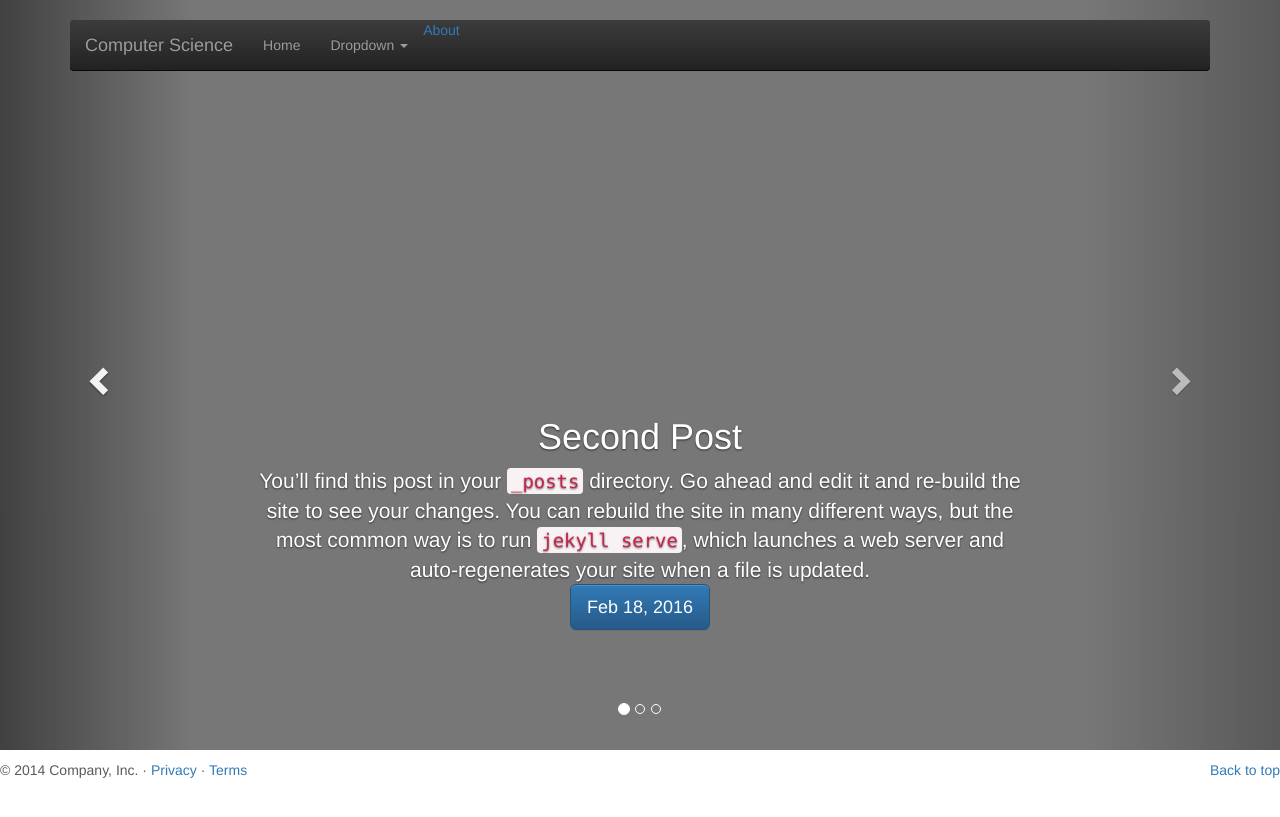
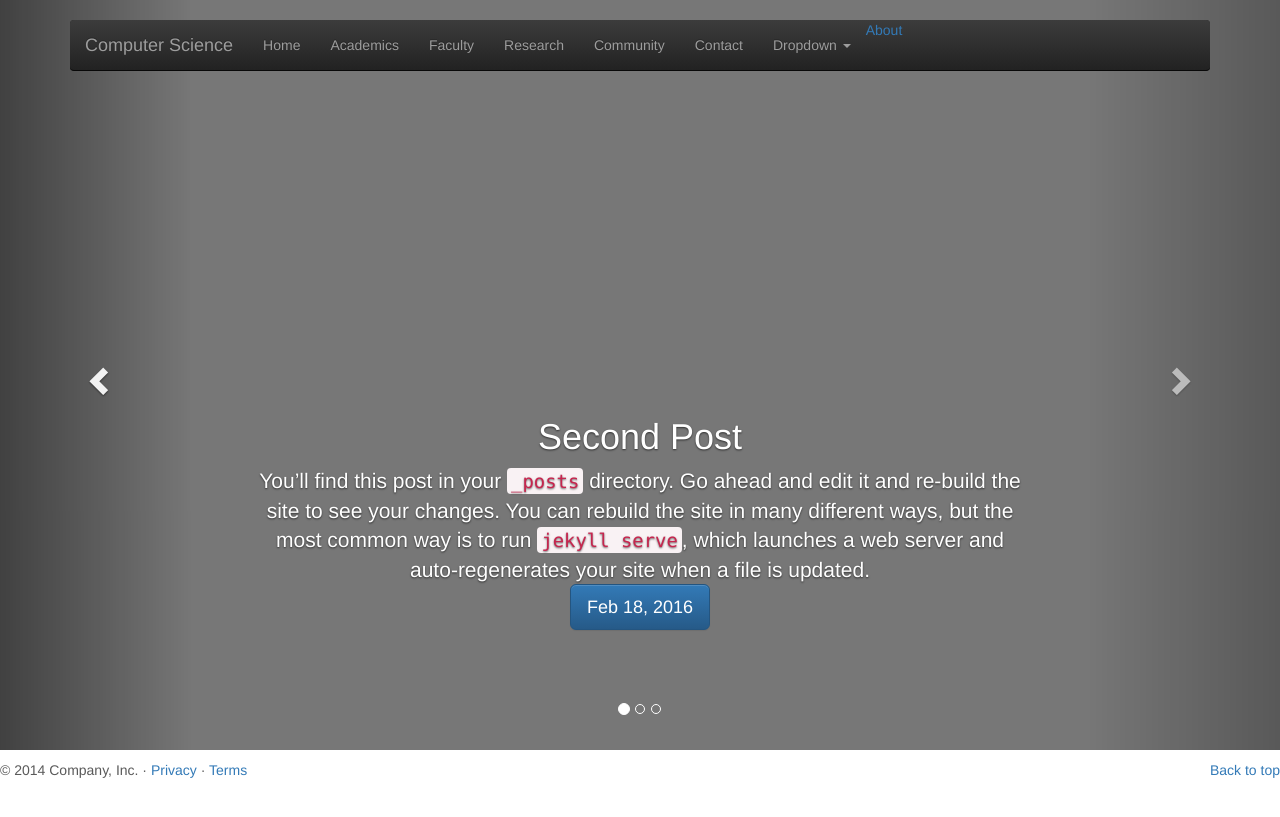
Before and after one commit to sphasim/at, a Jekyll site: the page built from index.html, in a window 1280 px wide. Shown: the top 817 px of the page. Built offline with Jekyll 4.4.1, drawn with Linux system fonts in a browser that asks for light colours; nearby versions of some CDN libraries.

Commit message:
added dir and pages

```diff
--- a/_includes/header.html
+++ b/_includes/header.html
@@ -17,6 +17,11 @@
             <div id="navbar" class="navbar-collapse collapse">
               <ul class="nav navbar-nav">
                 <li><a href="{{ site.baseurl }}/">Home</a></li>
+                <li><a href="/at/academics/">Academics</a></li>
+                <li><a href="/at/faculty/">Faculty</a></li>
+                <li><a href="/at/research/">Research</a></li>
+                <li><a href="/at/community/">Community</a></li>
+                <li><a href="/at/contact.html/">Contact</a></li>
                 {% for my_page in site.pages %}
                     {% if my_page.title %}
           <a href="{{ my_page.url | prepend: site.baseurl }}">{{ my_page.title }}</a>
```
Also changed, not shown: academics/index.md (added), community/index.html (added), community/index.md (added), contact.html (added), faculty/index.html (added), faculty/index.md (added), research/index.html (added), research/index.md (added).
